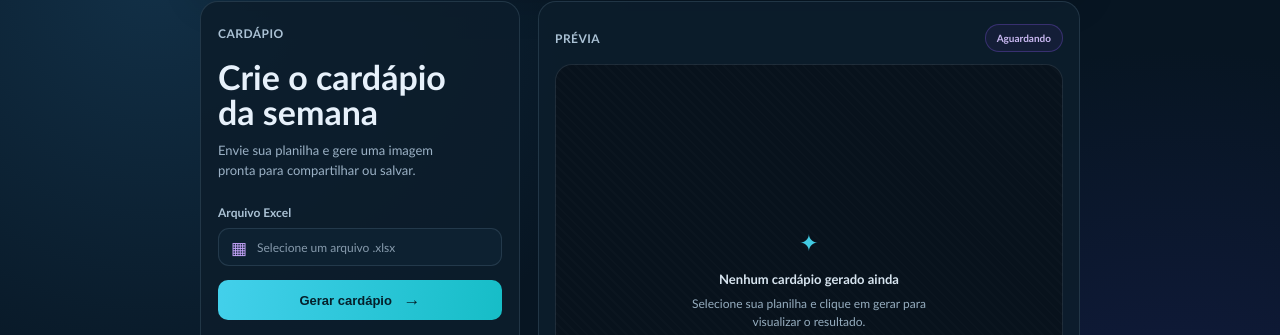
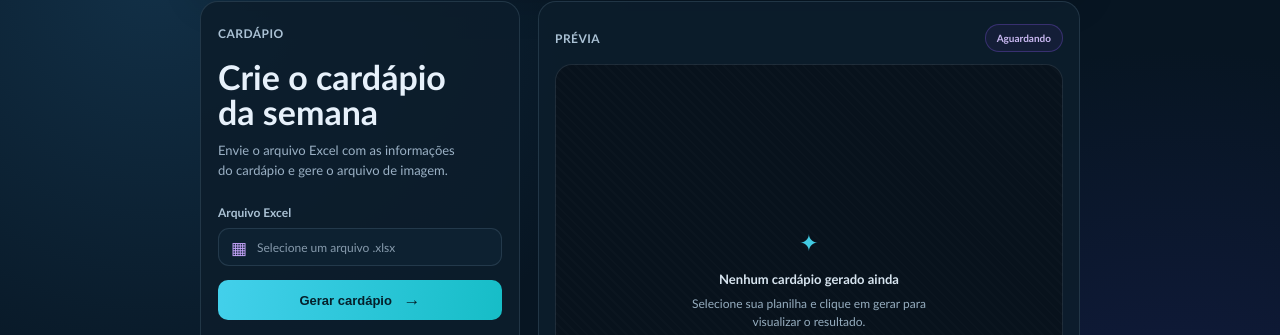
Before and after one commit to giovanidalosta/gerador-cardapio, a Flask app: page / in a window 1280 px wide. Shown: the part 105-440 px from the top of the page. Run offline with Flask 3, Linux system fonts and the light colour scheme.

Commit message:
Atualiza descricao da pagina

```diff
--- a/templates/index.html
+++ b/templates/index.html
@@ -20,7 +20,7 @@
             <div class="control-panel">
                 <p class="eyebrow">CARDÁPIO</p>
                 <h1>Crie o cardápio<br>da semana</h1>
-                <p class="intro">Envie sua planilha e gere uma imagem pronta para compartilhar ou salvar.</p>
+                <p class="intro">Envie o arquivo Excel com as informações do cardápio e gere o arquivo de imagem.</p>
 
                 <form id="upload-form" enctype="multipart/form-data">
                     <label for="file-upload">Arquivo Excel</label>
```
